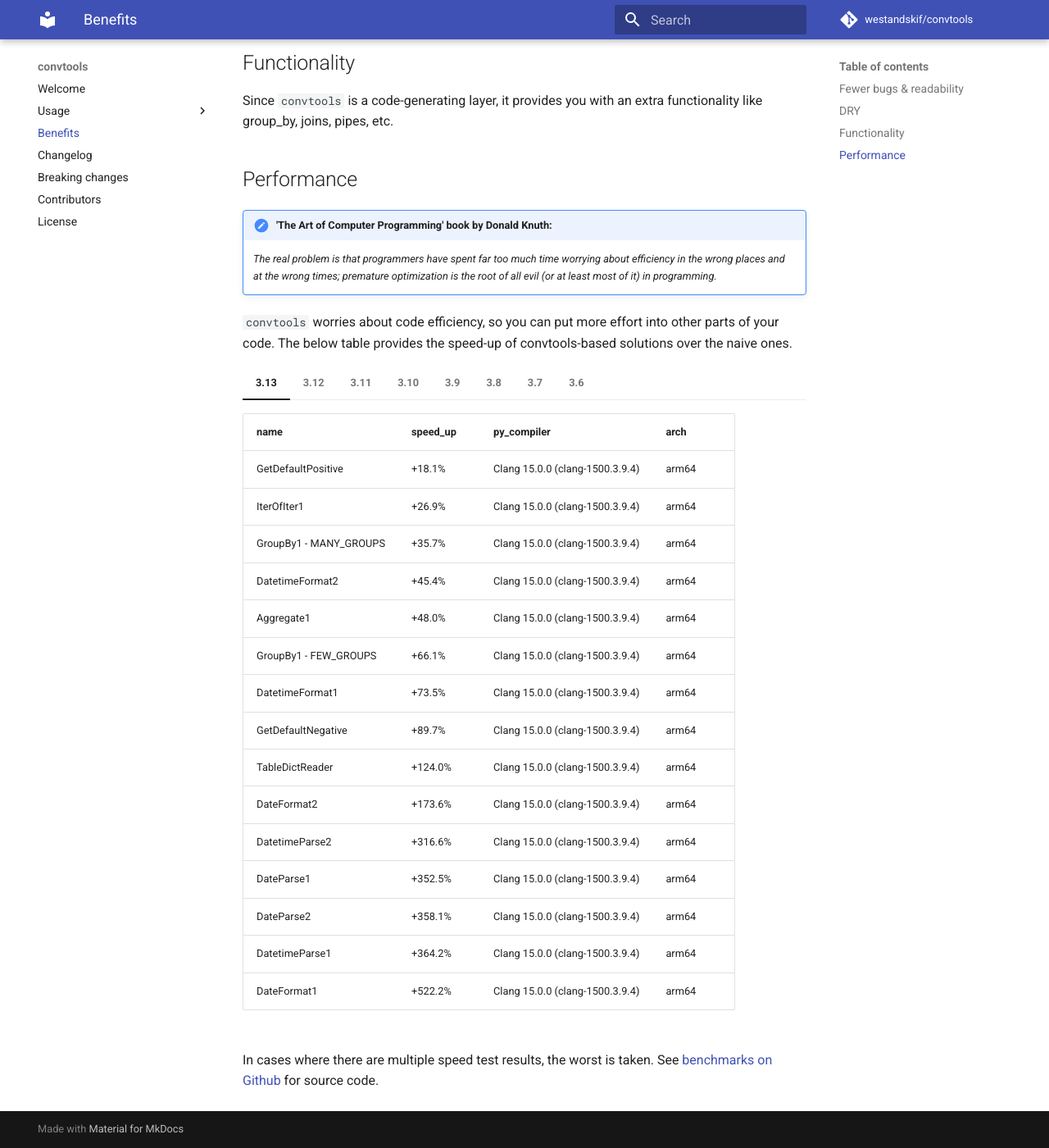
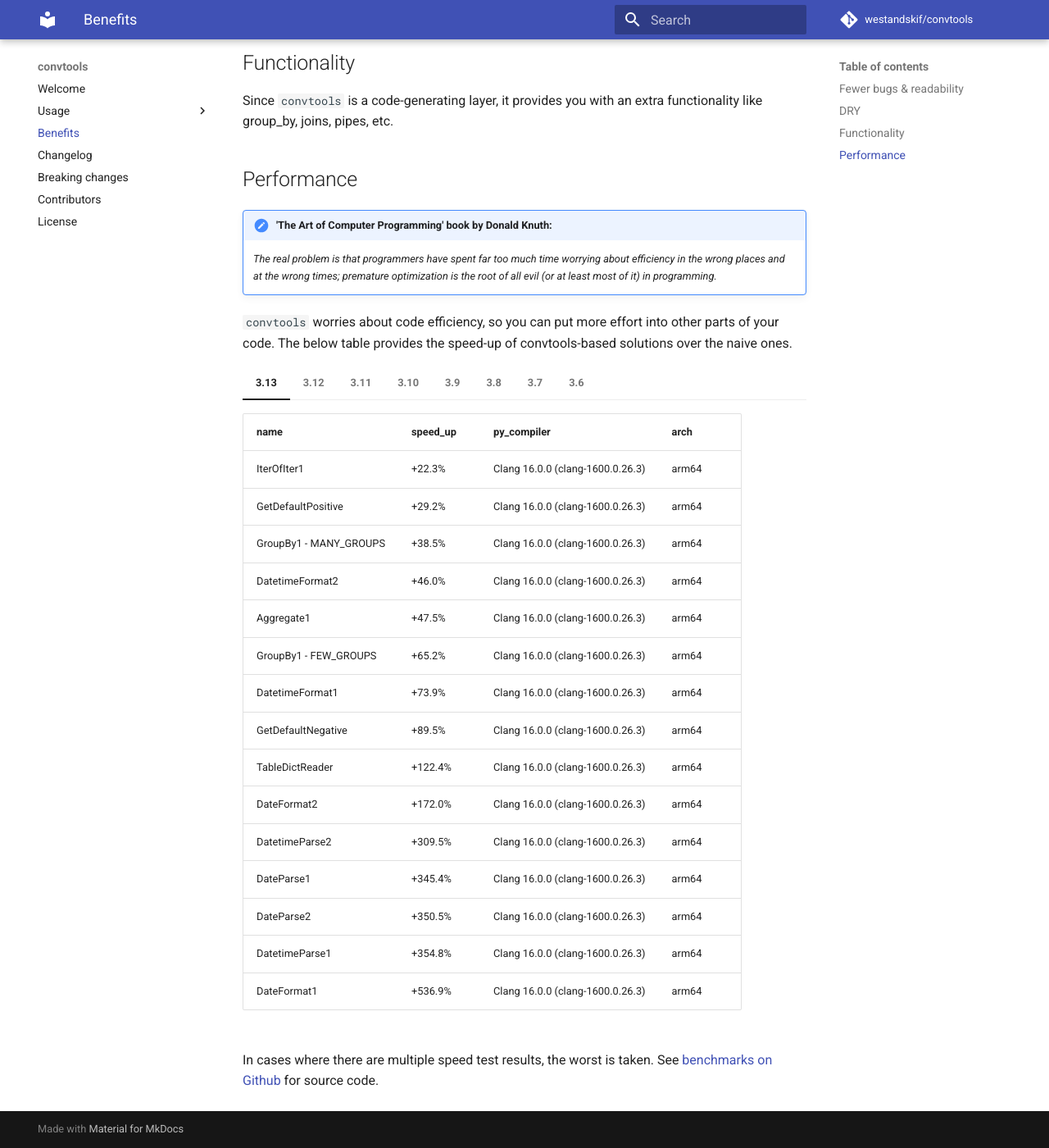
Before and after one commit to westandskif/convtools, an MkDocs documentation site: the page built from docs/benefits.md, in a window 1280 px wide and 1400 px high, scrolled down 682 px. Shown: the whole window at 82% size. Built offline with MkDocs 1.6.1 and Material for MkDocs 9.7.7, drawn with Linux system fonts in a browser that asks for light colours; comment, search, counter and statistics services are not loaded.

Commit message:
added 3.13 benchmark results

```diff
--- a/docs/performance-md/perf-3.13.md
+++ b/docs/performance-md/perf-3.13.md
@@ -1,17 +1,17 @@
-    | name                   | speed_up   | py_compiler                     | arch   |
-    |:-----------------------|:-----------|:--------------------------------|:-------|
-    | GetDefaultPositive     | +18.1%     | Clang 15.0.0 (clang-1500.3.9.4) | arm64  |
-    | IterOfIter1            | +26.9%     | Clang 15.0.0 (clang-1500.3.9.4) | arm64  |
-    | GroupBy1 - MANY_GROUPS | +35.7%     | Clang 15.0.0 (clang-1500.3.9.4) | arm64  |
-    | DatetimeFormat2        | +45.4%     | Clang 15.0.0 (clang-1500.3.9.4) | arm64  |
-    | Aggregate1             | +48.0%     | Clang 15.0.0 (clang-1500.3.9.4) | arm64  |
-    | GroupBy1 - FEW_GROUPS  | +66.1%     | Clang 15.0.0 (clang-1500.3.9.4) | arm64  |
-    | DatetimeFormat1        | +73.5%     | Clang 15.0.0 (clang-1500.3.9.4) | arm64  |
-    | GetDefaultNegative     | +89.7%     | Clang 15.0.0 (clang-1500.3.9.4) | arm64  |
-    | TableDictReader        | +124.0%    | Clang 15.0.0 (clang-1500.3.9.4) | arm64  |
-    | DateFormat2            | +173.6%    | Clang 15.0.0 (clang-1500.3.9.4) | arm64  |
-    | DatetimeParse2         | +316.6%    | Clang 15.0.0 (clang-1500.3.9.4) | arm64  |
-    | DateParse1             | +352.5%    | Clang 15.0.0 (clang-1500.3.9.4) | arm64  |
-    | DateParse2             | +358.1%    | Clang 15.0.0 (clang-1500.3.9.4) | arm64  |
-    | DatetimeParse1         | +364.2%    | Clang 15.0.0 (clang-1500.3.9.4) | arm64  |
-    | DateFormat1            | +522.2%    | Clang 15.0.0 (clang-1500.3.9.4) | arm64  |
+    | name                   | speed_up   | py_compiler                      | arch   |
+    |:-----------------------|:-----------|:---------------------------------|:-------|
+    | IterOfIter1            | +22.3%     | Clang 16.0.0 (clang-1600.0.26.3) | arm64  |
+    | GetDefaultPositive     | +29.2%     | Clang 16.0.0 (clang-1600.0.26.3) | arm64  |
+    | GroupBy1 - MANY_GROUPS | +38.5%     | Clang 16.0.0 (clang-1600.0.26.3) | arm64  |
+    | DatetimeFormat2        | +46.0%     | Clang 16.0.0 (clang-1600.0.26.3) | arm64  |
+    | Aggregate1             | +47.5%     | Clang 16.0.0 (clang-1600.0.26.3) | arm64  |
+    | GroupBy1 - FEW_GROUPS  | +65.2%     | Clang 16.0.0 (clang-1600.0.26.3) | arm64  |
+    | DatetimeFormat1        | +73.9%     | Clang 16.0.0 (clang-1600.0.26.3) | arm64  |
+    | GetDefaultNegative     | +89.5%     | Clang 16.0.0 (clang-1600.0.26.3) | arm64  |
+    | TableDictReader        | +122.4%    | Clang 16.0.0 (clang-1600.0.26.3) | arm64  |
+    | DateFormat2            | +172.0%    | Clang 16.0.0 (clang-1600.0.26.3) | arm64  |
+    | DatetimeParse2         | +309.5%    | Clang 16.0.0 (clang-1600.0.26.3) | arm64  |
+    | DateParse1             | +345.4%    | Clang 16.0.0 (clang-1600.0.26.3) | arm64  |
+    | DateParse2             | +350.5%    | Clang 16.0.0 (clang-1600.0.26.3) | arm64  |
+    | DatetimeParse1         | +354.8%    | Clang 16.0.0 (clang-1600.0.26.3) | arm64  |
+    | DateFormat1            | +536.9%    | Clang 16.0.0 (clang-1600.0.26.3) | arm64  |
```
Also changed, not shown: 1 other file.
